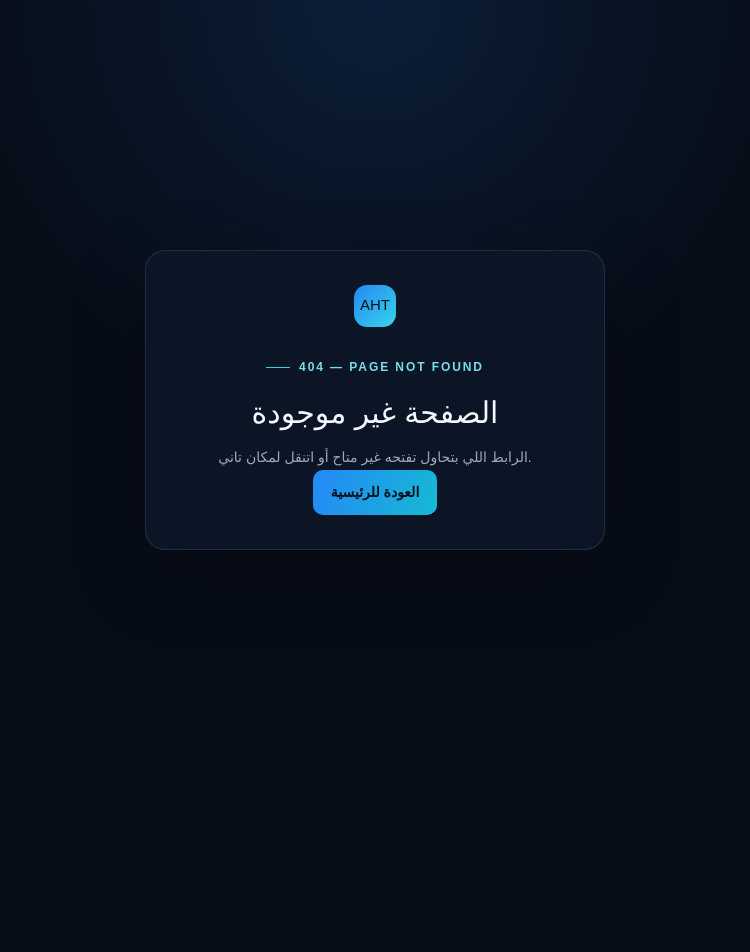
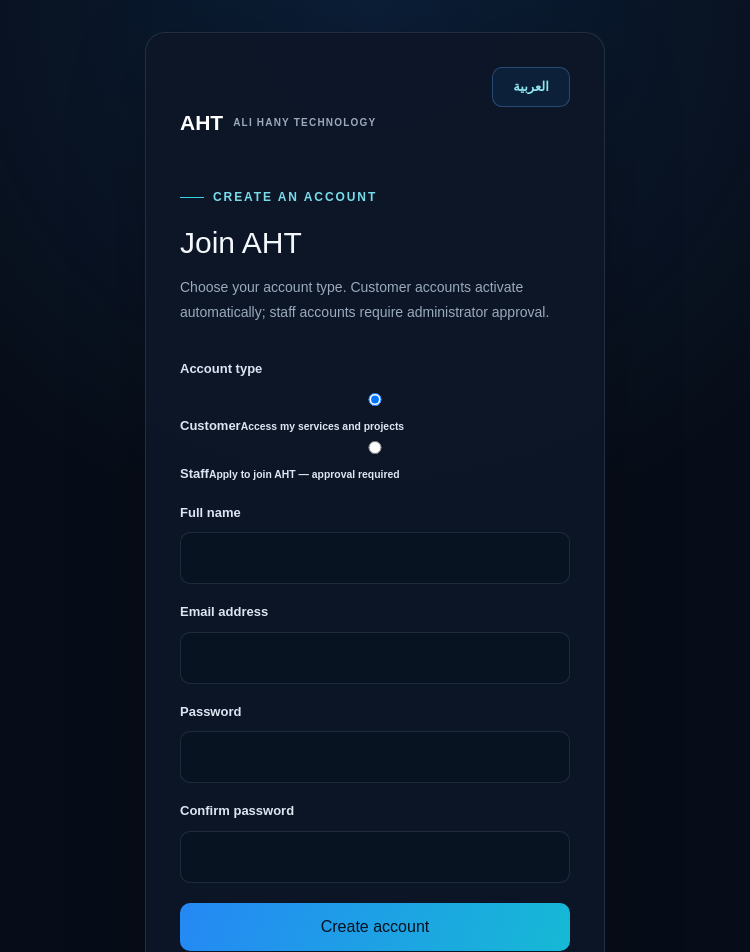
Before and after one commit to secretzoneoffical-collab/ahttechnology-website, a Next.js app: page /signup in a window 1280 px wide. Before the commit this address had no page. Shown: the top 952 px of the page, without its empty margins (265-1015 px from the left). Before the commit the page ends 800 px from the top, so only its background shows below. Built offline with nearby package versions, Linux system fonts and the light colour scheme.

Commit message:
Add customer and staff self-registration

```diff
--- /dev/null
+++ b/app/signup/page.tsx
@@ -0,0 +1,130 @@
+"use client";
+
+import { FormEvent, useState } from "react";
+import Link from "next/link";
+import { useRouter } from "next/navigation";
+import LanguageSwitcher from "@/components/language-switcher";
+import { useSiteLanguage } from "@/components/language-provider";
+import { createClient } from "@/lib/supabase/client";
+
+export default function SignupPage() {
+  const router = useRouter();
+  const { language } = useSiteLanguage();
+  const isArabic = language === "ar";
+  const [accountType, setAccountType] = useState<"customer" | "staff">("customer");
+  const [fullName, setFullName] = useState("");
+  const [email, setEmail] = useState("");
+  const [password, setPassword] = useState("");
+  const [confirmPassword, setConfirmPassword] = useState("");
+  const [error, setError] = useState("");
+  const [success, setSuccess] = useState("");
+  const [loading, setLoading] = useState(false);
+
+  async function handleSubmit(event: FormEvent<HTMLFormElement>) {
+    event.preventDefault();
+    setError("");
+    setSuccess("");
+
+    if (password.length < 8) {
+      setError(isArabic ? "كلمة المرور لازم تكون 8 أحرف على الأقل." : "Password must be at least 8 characters.");
+      return;
+    }
+    if (password !== confirmPassword) {
+      setError(isArabic ? "كلمتا المرور غير متطابقتين." : "Passwords do not match.");
+      return;
+    }
+
+    setLoading(true);
+    try {
+      const supabase = createClient();
+      const { data, error: signupError } = await supabase.auth.signUp({
+        email: email.trim().toLowerCase(),
+        password,
+        options: {
+          data: {
+            full_name: fullName.trim(),
+            account_type: accountType
+          },
+          emailRedirectTo: `${window.location.origin}/auth/callback?next=/dashboard`
+        }
+      });
+
+      if (signupError) {
+        setError(isArabic ? "تعذر إنشاء الحساب. راجع البيانات وحاول مرة أخرى." : "Unable to create the account. Check your details and try again.");
+        return;
+      }
+
+      if (data.session) {
+        router.replace("/dashboard");
+        router.refresh();
+        return;
+      }
+
+      setSuccess(
+        accountType === "staff"
+          ? (isArabic
+              ? "تم استلام طلب انضمامك. لو تأكيد البريد الإلكتروني مفعّل، راجع بريدك أولًا. حساب الموظف سيظل غير نشط لحد مراجعة AHT والموافقة عليه."
+              : "Your staff application was received. If email confirmation is enabled, verify your email. Your staff account will remain inactive until AHT reviews and approves it.")
+          : (isArabic
+              ? "تم إنشاء حساب العميل. لو تأكيد البريد الإلكتروني مفعّل، راجع بريدك لتأكيد الحساب ثم سجّل الدخول."
+              : "Your customer account has been created. If email confirmation is enabled, check your inbox to verify it, then sign in.")
+      );
+    } catch {
+      setError(isArabic ? "حدث خطأ غير متوقع أثناء التسجيل. حاول مرة أخرى." : "An unexpected error occurred while signing up. Please try again.");
+    } finally {
+      setLoading(false);
+    }
+  }
+
+  return (
+    <main className="auth-page" dir={isArabic ? "rtl" : "ltr"}>
+      <section className="auth-card">
+        <div style={{ display: "flex", justifyContent: "flex-end" }}><LanguageSwitcher /></div>
+        <Link className="auth-brand" href="/">AHT <span>ALI HANY TECHNOLOGY</span></Link>
+        <span className="eyebrow">{isArabic ? "إنشاء حساب جديد" : "CREATE AN ACCOUNT"}</span>
+        <h1>{isArabic ? "انضم إلى AHT" : "Join AHT"}</h1>
+        <p className="auth-muted">
+          {isArabic ? "اختار نوع الحساب المناسب. حساب العميل يتفعّل تلقائيًا، أما حساب الموظف فيحتاج موافقة الإدارة." : "Choose your account type. Customer accounts activate automatically; staff accounts require administrator approval."}
+        </p>
+
+        <form className="auth-form" onSubmit={handleSubmit}>
+          <label>{isArabic ? "نوع الحساب" : "Account type"}</label>
+          <div className="signup-role-options">
+            <label className={accountType === "customer" ? "signup-role-option selected" : "signup-role-option"}>
+              <input type="radio" name="account_type" value="customer" checked={accountType === "customer"} onChange={() => setAccountType("customer")} />
+              <span><strong>{isArabic ? "عميل" : "Customer"}</strong><small>{isArabic ? "متابعة الخدمات والمشاريع الخاصة بي" : "Access my services and projects"}</small></span>
+            </label>
+            <label className={accountType === "staff" ? "signup-role-option selected" : "signup-role-option"}>
+              <input type="radio" name="account_type" value="staff" checked={accountType === "staff"} onChange={() => setAccountType("staff")} />
+              <span><strong>{isArabic ? "موظف" : "Staff"}</strong><small>{isArabic ? "طلب انضمام لفريق AHT — يتطلب موافقة" : "Apply to join AHT — approval required"}</small></span>
+            </label>
+          </div>
+
+          <label htmlFor="full_name">{isArabic ? "الاسم بالكامل" : "Full name"}</label>
+          <input id="full_name" type="text" autoComplete="name" minLength={2} maxLength={160} required value={fullName} onChange={(event) => setFullName(event.target.value)} />
+
+          <label htmlFor="signup_email">{isArabic ? "البريد الإلكتروني" : "Email address"}</label>
+          <input id="signup_email" type="email" autoComplete="email" maxLength={254} required value={email} onChange={(event) => setEmail(event.target.value)} />
+
+          <label htmlFor="signup_password">{isArabic ? "كلمة المرور" : "Password"}</label>
+          <input id="signup_password" type="password" autoComplete="new-password" minLength={8} required value={password} onChange={(event) => setPassword(event.target.value)} />
+
+          <label htmlFor="confirm_password">{isArabic ? "تأكيد كلمة المرور" : "Confirm password"}</label>
+          <input id="confirm_password" type="password" autoComplete="new-password" minLength={8} required value={confirmPassword} onChange={(event) => setConfirmPassword(event.target.value)} />
+
+          {error && <p className="auth-error" role="alert">{error}</p>}
+          {success && <p className="auth-success" role="status">{success}</p>}
+          <button className="button-primary auth-submit" type="submit" disabled={loading}>
+            {loading ? (isArabic ? "جارٍ إنشاء الحساب..." : "Creating account...") : (isArabic ? "إنشاء الحساب" : "Create account")}
+          </button>
+        </form>
+
+        <p className="auth-muted signup-footnote">
+          {isArabic ? "بالتسجيل، أنت تؤكد أن البيانات المدخلة تخصك. اختيار «موظف» لا يمنح صلاحيات قبل موافقة الإدارة." : "By signing up, you confirm the details belong to you. Selecting Staff does not grant access before administrator approval."}
+        </p>
+        <Link className="auth-link" href="/login">{isArabic ? "لديك حساب بالفعل؟ تسجيل الدخول" : "Already have an account? Sign in"}</Link>
+        <Link className="auth-back" href="/">{isArabic ? "العودة إلى الموقع الرئيسي" : "Back to website"}</Link>
+      </section>
+    </main>
+  );
+}
```
